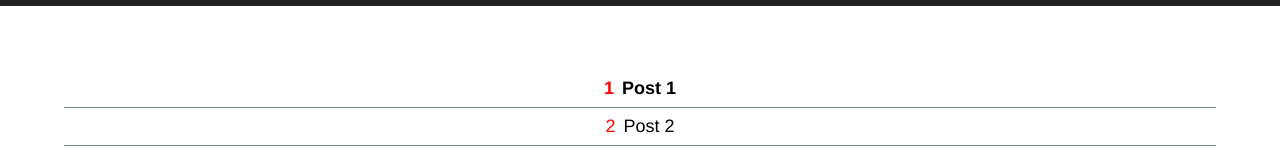
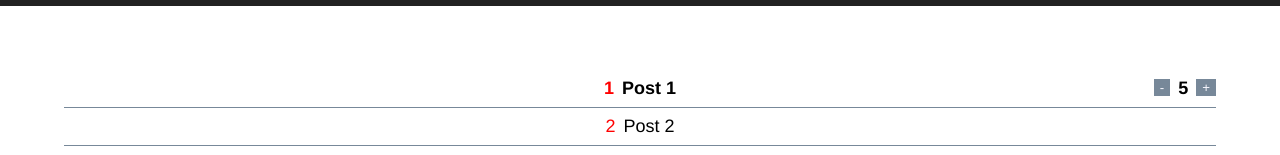
Before and after one commit to zaboco/elm-and-react, a React (Create React App) app: page / in a window 1280 px wide. Shown: the part 174-329 px from the top of the page. Built offline with nearby package versions, Linux system fonts and the light colour scheme.

Commit message:
add post votes ui

```diff
--- a/src/components/post/Post.css
+++ b/src/components/post/Post.css
@@ -1,4 +1,5 @@
 .Post {
+  position: relative;
   cursor: default;
   border-bottom: 1px solid lightslategray;
   padding: 8px;
@@ -9,10 +10,32 @@
   margin-right: 8px;
 }
 
-.Post:hover {
+.Post-votes {
+  position: absolute;
+  right: 0;
+  display: none;
+}
+
+.Post-votes button {
+  position: relative;
+  top: -2px;
+  border: none;
+  background-color: lightslategray;
+  color: ghostwhite;
+}
+
+.Post-votes span {
+  margin: 8px;
+}
+
+.Post:not(.selected):hover {
   background-color: ghostwhite;
 }
 
 .Post.selected {
   font-weight: bold;
 }
+
+.Post.selected .Post-votes {
+  display: inline;
+}
--- a/src/components/post/Post.js
+++ b/src/components/post/Post.js
@@ -14,6 +14,11 @@ const Post = ({ id, title }: PostParams) => (
   <div className={postClass(id === 1)}>
     <span className="Post-id">{id}</span>
     <span className="Post-title">{title}</span>
+    <div className="Post-votes">
+      <button>-</button>
+      <span>5</span>
+      <button>+</button>
+    </div>
   </div>
 );
 
```
